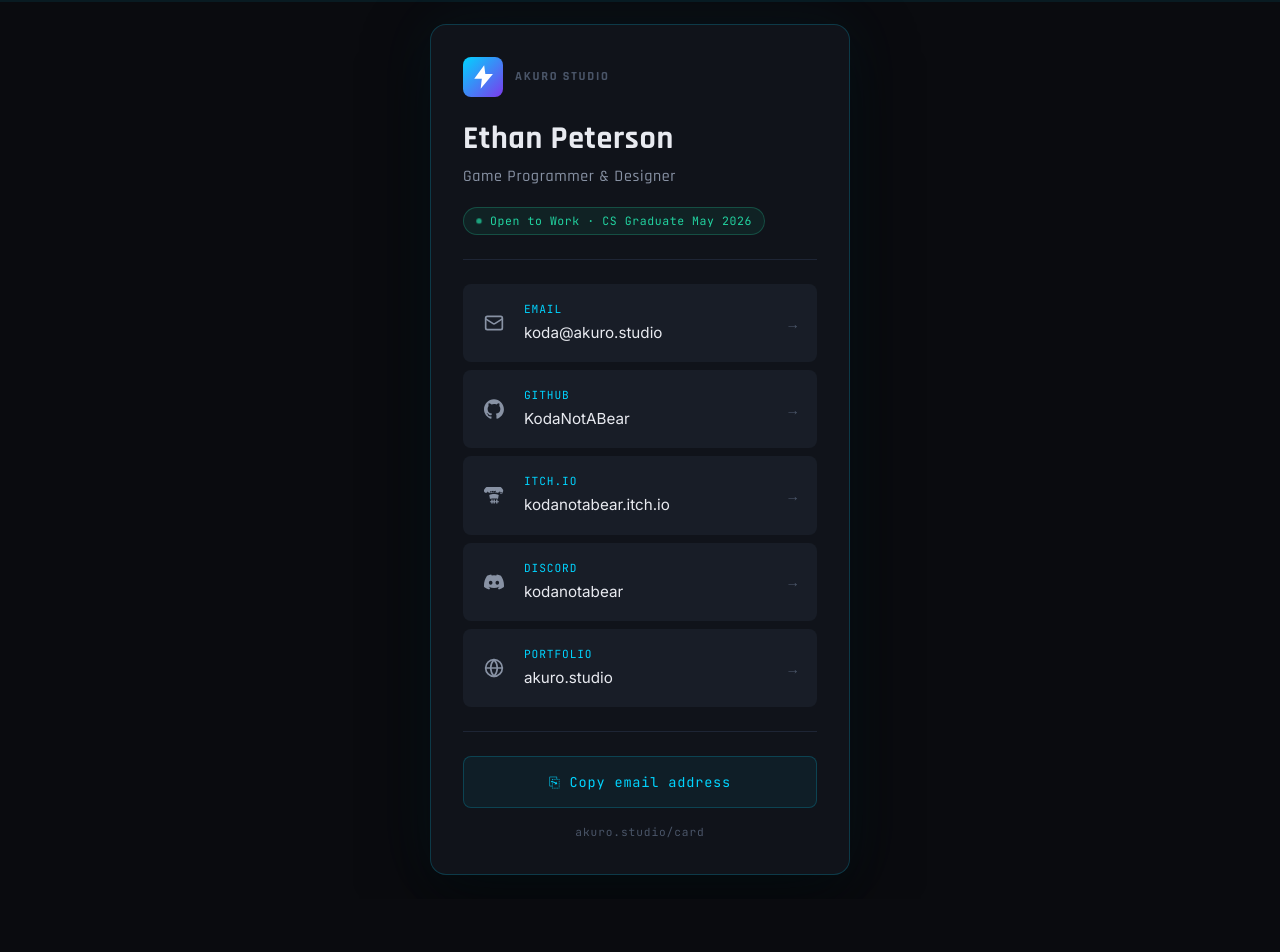
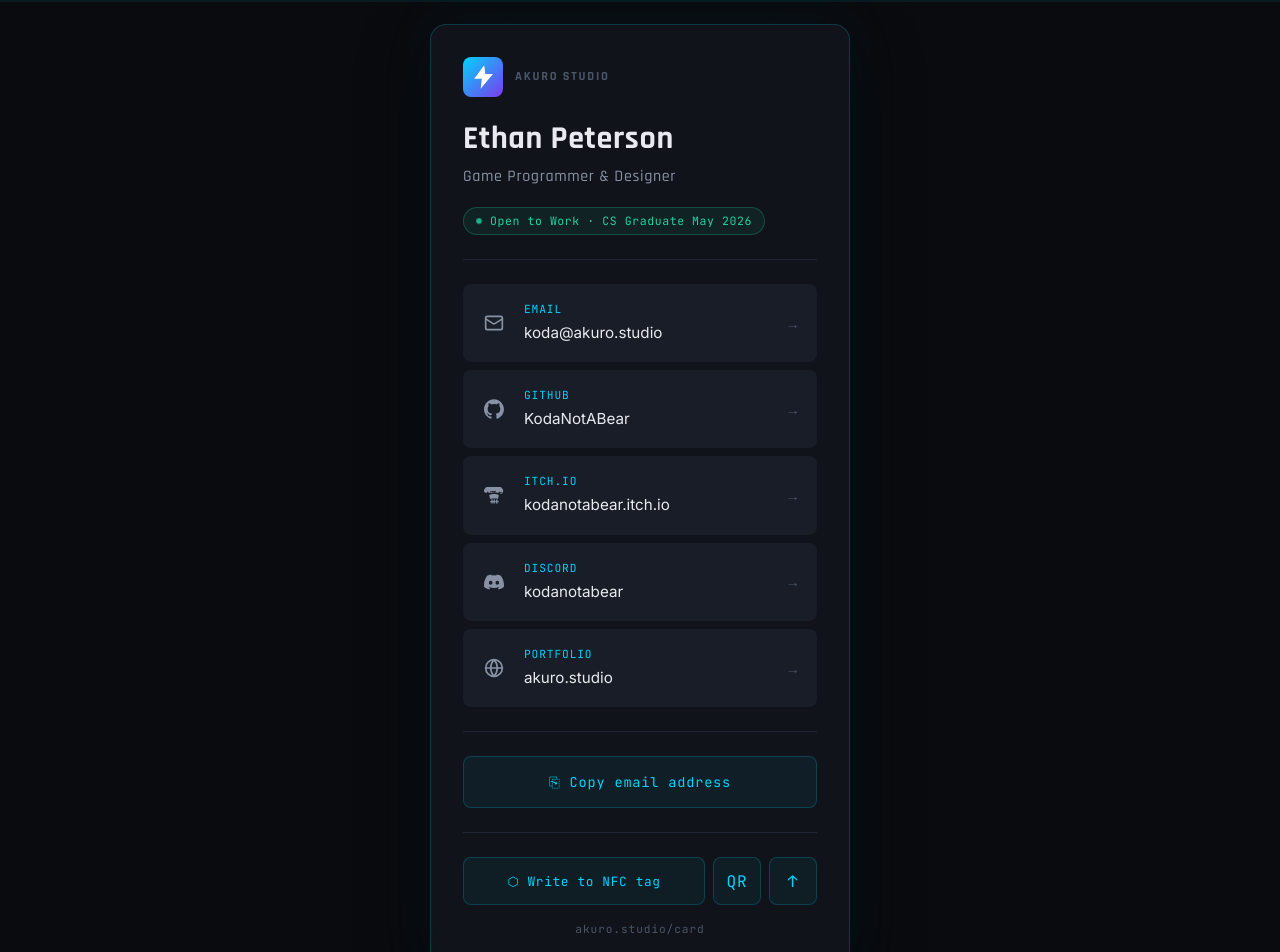
Before and after one commit to KodaNotABear/KodaNotABear.github.io, a React (Vite) app: page /card in a window 1280 px wide. Shown: the top 952 px of the page. Before the commit the page ends 899 px from the top, so only its background shows below. Built offline with nearby package versions, Linux system fonts and the light colour scheme; no server answers.

Commit message:
feat(card): add NFC write, QR code, and Web Share

```diff
--- a/package.json
+++ b/package.json
@@ -14,6 +14,7 @@
   "homepage": "https://akuro.studio",
   "dependencies": {
     "framer-motion": "^12.38.0",
+    "qrcode.react": "^4.2.0",
     "react": "^19.2.5",
     "react-dom": "^19.2.5",
     "react-router-dom": "^7.14.2"
--- a/src/pages/Card.jsx
+++ b/src/pages/Card.jsx
@@ -1,6 +1,9 @@
 import { useState } from 'react'
+import { QRCodeSVG } from 'qrcode.react'
 import { GitHubIcon, ItchIcon, DiscordIcon, EmailIcon, GlobeIcon } from '../components/Icons'
 import styles from './Card.module.css'
+
+const CARD_URL = 'https://akuro.studio/card'
 
 const LINKS = [
   {
@@ -37,6 +40,8 @@ const LINKS = [
 
 export default function Card() {
   const [copied, setCopied] = useState(false)
+  const [showQR, setShowQR] = useState(false)
+  const [nfcState, setNfcState] = useState('idle') // 'idle' | 'writing' | 'done' | 'error' | 'unsupported'
 
   function copyEmail() {
     navigator.clipboard.writeText('koda@akuro.studio').then(() => {
@@ -44,6 +49,43 @@ export default function Card() {
       setTimeout(() => setCopied(false), 2000)
     })
   }
+
+  async function shareViaNFC() {
+    if (!('NDEFReader' in window)) {
+      setNfcState('unsupported')
+      setShowQR(true)
+      setTimeout(() => setNfcState('idle'), 3000)
+      return
+    }
+    try {
+      setNfcState('writing')
+      const ndef = new NDEFReader()
+      await ndef.write({ records: [{ recordType: 'url', data: CARD_URL }] })
+      setNfcState('done')
+      setTimeout(() => setNfcState('idle'), 3000)
+    } catch {
+      setNfcState('error')
+      setTimeout(() => setNfcState('idle'), 3000)
+    }
+  }
+
+  async function shareCard() {
+    if (navigator.share) {
+      try {
+        await navigator.share({ title: 'Ethan Peterson · AKURO STUDIO', url: CARD_URL })
+      } catch { /* user cancelled */ }
+    } else {
+      navigator.clipboard.writeText(CARD_URL)
+    }
+  }
+
+  const nfcLabel = {
+    idle:        '⬡ Write to NFC tag',
+    writing:     'Hold NFC tag to your phone…',
+    done:        '✓ NFC tag programmed!',
+    error:       '✕ No tag detected — try again',
+    unsupported: 'NFC not supported — use QR',
+  }[nfcState]
 
   return (
     <div className={styles.page}>
@@ -97,6 +139,48 @@ export default function Card() {
           {copied ? '✓ Copied!' : '⎘ Copy email address'}
         </button>
 
+        <div className={styles.divider} />
+
+        {/* Share row */}
+        <div className={styles.shareRow}>
+          <button
+            className={`${styles.shareBtn} ${styles.nfcBtn} ${nfcState !== 'idle' ? styles[nfcState] : ''}`}
+            onClick={shareViaNFC}
+            disabled={nfcState === 'writing'}
+          >
+            {nfcState === 'writing' && <span className={styles.nfcRing} aria-hidden />}
+            {nfcLabel}
+          </button>
+          <button
+            className={`${styles.shareBtn} ${styles.qrToggle} ${showQR ? styles.qrActive : ''}`}
+            onClick={() => setShowQR(q => !q)}
+            aria-label={showQR ? 'Hide QR code' : 'Show QR code'}
+          >
+            QR
+          </button>
+          <button
+            className={`${styles.shareBtn} ${styles.sysShare}`}
+            onClick={shareCard}
+            aria-label="Share card"
+          >
+            ↑
+          </button>
+        </div>
+
+        {/* QR code panel */}
+        {showQR && (
+          <div className={styles.qrPanel}>
+            <QRCodeSVG
+              value={CARD_URL}
+              size={160}
+              bgColor="transparent"
+              fgColor="currentColor"
+              className={styles.qrCode}
+            />
+            <p className={styles.qrHint}>Scan with any phone camera</p>
+          </div>
+        )}
+
         <p className={styles.footer}>akuro.studio/card</p>
       </div>
     </div>
--- a/src/pages/Card.module.css
+++ b/src/pages/Card.module.css
@@ -207,6 +207,127 @@
   background: rgba(0, 212, 255, 0.12);
 }
 
+/* Share row */
+.shareRow {
+  display: flex;
+  gap: var(--space-2);
+}
+
+.shareBtn {
+  display: flex;
+  align-items: center;
+  justify-content: center;
+  padding: var(--space-3) var(--space-4);
+  border-radius: var(--radius-md);
+  border: 1px solid rgba(0, 212, 255, 0.2);
+  background: rgba(0, 212, 255, 0.05);
+  color: var(--accent-cyan);
+  font-family: var(--font-mono);
+  font-size: 0.8rem;
+  letter-spacing: 0.05em;
+  cursor: pointer;
+  transition: background 0.15s ease, border-color 0.15s ease;
+  -webkit-tap-highlight-color: transparent;
+  min-height: 48px;
+  gap: var(--space-2);
+  position: relative;
+  overflow: hidden;
+}
+
+.shareBtn:active {
+  background: rgba(0, 212, 255, 0.12);
+}
+
+@media (hover: hover) {
+  .shareBtn:hover {
+    background: rgba(0, 212, 255, 0.1);
+    border-color: rgba(0, 212, 255, 0.4);
+  }
+}
+
+/* NFC button — takes remaining width */
+.nfcBtn {
+  flex: 1;
+}
+
+.nfcBtn:disabled {
+  cursor: default;
+  border-color: rgba(138, 43, 226, 0.4);
+  background: rgba(138, 43, 226, 0.08);
+  color: var(--accent-violet, #8a2be2);
+}
+
+.nfcBtn.done {
+  border-color: rgba(34, 211, 160, 0.4);
+  background: rgba(34, 211, 160, 0.08);
+  color: var(--success);
+}
+
+.nfcBtn.error,
+.nfcBtn.unsupported {
+  border-color: rgba(255, 80, 80, 0.3);
+  background: rgba(255, 80, 80, 0.06);
+  color: #ff8080;
+}
+
+/* Ripple ring shown while waiting for NFC tap */
+.nfcRing {
+  position: absolute;
+  inset: -1px;
+  border-radius: inherit;
+  border: 2px solid var(--accent-violet, #8a2be2);
+  animation: nfcPulse 1.2s ease-out infinite;
+  pointer-events: none;
+}
+
+@keyframes nfcPulse {
+  0%   { opacity: 0.8; transform: scale(1); }
+  100% { opacity: 0;   transform: scale(1.04); }
+}
+
+/* QR / Share icon buttons */
+.qrToggle,
+.sysShare {
+  width: 48px;
+  flex-shrink: 0;
+  font-size: 1rem;
+}
+
+.qrToggle.qrActive {
+  border-color: rgba(0, 212, 255, 0.5);
+  background: rgba(0, 212, 255, 0.1);
+}
+
+/* QR code panel */
+.qrPanel {
+  display: flex;
+  flex-direction: column;
+  align-items: center;
+  gap: var(--space-3);
+  padding: var(--space-6);
+  border-radius: var(--radius-md);
+  border: 1px solid rgba(0, 212, 255, 0.15);
+  background: var(--bg-elevated);
+  color: var(--text-primary);
+  animation: fadeIn 0.2s ease;
+}
+
+@keyframes fadeIn {
+  from { opacity: 0; transform: translateY(-6px); }
+  to   { opacity: 1; transform: translateY(0); }
+}
+
+.qrCode {
+  display: block;
+}
+
+.qrHint {
+  font-family: var(--font-mono);
+  font-size: 0.72rem;
+  color: var(--text-muted);
+  letter-spacing: 0.06em;
+}
+
 /* Footer */
 .footer {
   margin-top: var(--space-4);
```
Also changed, not shown: 1 other file (tests, documents, lock files or other folders).
